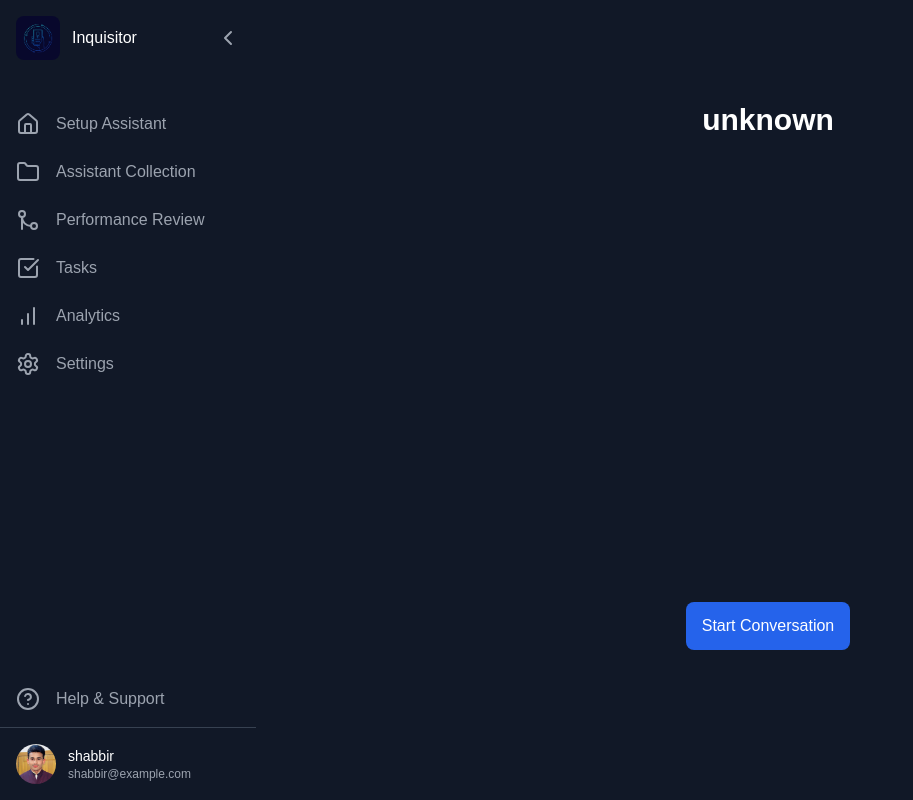
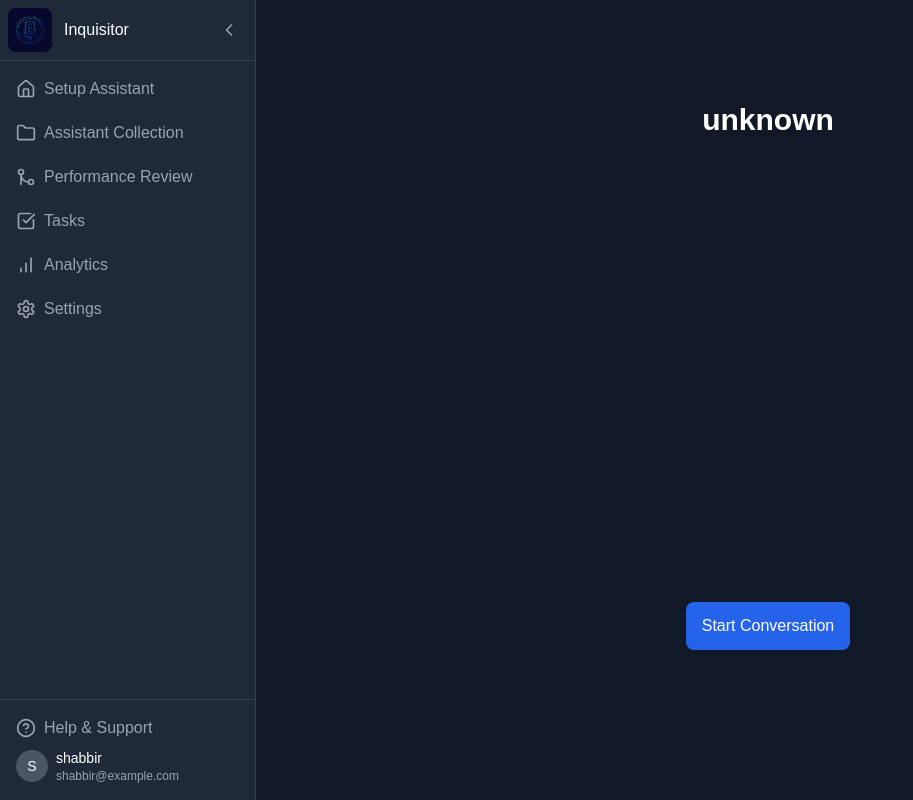
Before and after one commit to Shabbir-Anjum/Inquisitor, a Next.js app in the folder frontend/: page /assistants/1 in a window 1280 px wide. Shown: the whole page, without its empty margins (0-913 px from the left). Built offline with nearby package versions, Linux system fonts and the light colour scheme; no server answers.

Commit message:
voice error fix

```diff
--- a/frontend/app/assistants/[id]/page.jsx
+++ b/frontend/app/assistants/[id]/page.jsx
@@ -4,24 +4,29 @@ import React from 'react';
 import { useParams } from 'next/navigation';
 import AgentTalk from '@/components/Agent';
 import Sidebar from '@/components/Sidebar';
+
 const AgentTalkPage = () => {
   const { id } = useParams();
-
   const [isSidebarCollapsed, setIsSidebarCollapsed] = React.useState(false);
 
   const toggleSidebar = () => setIsSidebarCollapsed(!isSidebarCollapsed);
 
+  return (
+    <div className="flex h-screen bg-gray-900">
+      {/* Sidebar */}
+      <div
+        className={`transition-all duration-300 ease-in-out ${
+          isSidebarCollapsed ? 'w-16' : 'w-64'
+        } min-h-screen bg-gray-800 border-r border-gray-700`}
+      >
+        <Sidebar isCollapsed={isSidebarCollapsed} toggleSidebar={toggleSidebar} />
+      </div>
 
-  return (
-    <div className="flex min-h-screen bg-gray-100 dark:bg-gray-900">
-    <Sidebar
-      isCollapsed={isSidebarCollapsed}
-      toggleSidebar={toggleSidebar}
-    />
-    <div className={`flex-1 transition-all duration-300 ease-in-out ${isSidebarCollapsed ? 'ml-20' : 'ml-64'}`}>
-    <AgentTalk />
+      {/* Main Content */}
+      <div className="flex-1 overflow-auto">
+        <AgentTalk />
+      </div>
     </div>
-  </div>
   );
 };
 
--- a/frontend/app/assistants/page.jsx
+++ b/frontend/app/assistants/page.jsx
@@ -10,15 +10,21 @@ const DashboardPage = () => {
   const toggleSidebar = () => setIsSidebarCollapsed(!isSidebarCollapsed);
 
   return (
-    <div className="flex min-h-screen bg-gray-100 dark:bg-gray-900">
-      <Sidebar
-        isCollapsed={isSidebarCollapsed}
-        toggleSidebar={toggleSidebar}
-      />
-      <div className={`flex-1 transition-all duration-300 ease-in-out ${isSidebarCollapsed ? 'ml-20' : 'ml-64'}`}>
-        <Dashboard />
-      </div>
+    <div className="flex h-screen bg-gray-900">
+    {/* Sidebar */}
+    <div
+      className={`transition-all duration-300 ease-in-out ${
+        isSidebarCollapsed ? 'w-16' : 'w-64'
+      } min-h-screen bg-gray-800 border-r border-gray-700`}
+    >
+      <Sidebar isCollapsed={isSidebarCollapsed} toggleSidebar={toggleSidebar} />
     </div>
+
+    {/* Main Content */}
+    <div className="flex-1 overflow-auto">
+    <Dashboard />
+    </div>
+  </div>
   );
 };
 
--- a/frontend/components/Sidebar.jsx
+++ b/frontend/components/Sidebar.jsx
@@ -1,4 +1,3 @@
-'use client';
 import React, { useEffect, useState } from 'react';
 import Link from 'next/link';
 import { usePathname } from 'next/navigation';
@@ -6,7 +5,6 @@ import {
   HomeIcon,
   FolderIcon,
   CheckSquareIcon,
-  MessageSquareIcon,
   ChevronLeftIcon,
   ChevronRightIcon,
   BarChartIcon,
@@ -36,60 +34,83 @@ const Sidebar = ({ isCollapsed, toggleSidebar }) => {
   }, [pathname]);
 
   return (
-    <aside className={`fixed top-0 left-0 h-full z-50 transition-all duration-300 bg-gray-900 text-white ${isCollapsed ? 'w-20' : 'w-64'}`}>
-      <div className="flex flex-col h-full">
-        <div className="flex items-center justify-between p-4">
+    <div className="flex flex-col h-full dark:bg-gray-900">
+      {/* Header */}
+      <div className="p-2 flex items-center justify-between border-b border-gray-700">
+        {!isCollapsed && (
            <Link href="/" className="flex items-center">
            <div
              className="w-11 h-11 bg-blue-500 rounded-lg flex items-center justify-center text-xl font-bold mr-3 bg-cover bg-center"
              style={{ backgroundImage: 'url("/icon.jpg")' }}
            ></div>
-            {!isCollapsed && <h1 className="app-name">Inquisitor
+           {!isCollapsed && <h1 className="app-name text-white">Inquisitor
              </h1>}
          </Link>
-          <button onClick={toggleSidebar} className="text-gray-400 hover:text-white transition-colors duration-200">
-            {isCollapsed ? <ChevronRightIcon size={24} /> : <ChevronLeftIcon size={24} />}
+        )}
+
+        <button
+          onClick={toggleSidebar}
+          className="p-2 rounded-lg hover:bg-gray-700 text-gray-400 hover:text-white transition-colors"
+        >
+          {isCollapsed ? (
+            <ChevronRightIcon size={20} />
+          ) : (
+            <ChevronLeftIcon size={20} />
+          )}
         </button>
       </div>
 
-        <nav className="flex-grow mt-6">
-          {sidebarItems.map((item, index) => (
+      {/* Navigation Items */}
+      <nav className="flex-1 p-2">
+        {sidebarItems.map((item, index) => {
+          const Icon = item.icon;
+          const isActive = activeItem === item.text;
+
+          return (
             <Link
               key={index}
               href={item.href}
-              className={`flex items-center py-3 px-4 text-gray-400 hover:bg-gray-800 hover:text-white transition-all duration-200
-                ${activeItem === item.text ? 'bg-gray-800 text-white' : ''}
-                ${isCollapsed ? 'justify-center' : ''}`}
+              className={`flex items-center gap-2 p-2 rounded-lg mb-1 transition-colors ${
+                isActive
+                  ? 'bg-blue-600 text-white'
+                  : 'text-gray-400 hover:bg-gray-700 hover:text-white'
+              }`}
             >
-              <item.icon className={`h-6 w-6 ${isCollapsed ? 'mr-0' : 'mr-4'}`} />
+              <Icon size={20} />
               {!isCollapsed && <span>{item.text}</span>}
             </Link>
-          ))}
+          );
+        })}
       </nav>
 
-        <div className="p-4">
-          <Link href="/help" className="flex items-center text-gray-400 hover:text-white transition-colors duration-200">
-            <HelpCircleIcon className={`h-6 w-6 ${isCollapsed ? 'mx-auto' : 'mr-4'}`} />
-            {!isCollapsed && <span>Help & Support</span>}
+      {/* Help Section */}
+      <div className="p-4 border-t border-gray-700">
+        {!isCollapsed && (
+          <div className="mb-2">
+            <Link
+              href="/help"
+              className="flex items-center gap-2 text-gray-400 hover:text-white transition-colors"
+            >
+              <HelpCircleIcon size={20} />
+              <span>Help & Support</span>
             </Link>
           </div>
+        )}
 
-        <div className="p-4 border-t border-gray-700">
-          <div className="flex items-center">
-            <div
-              className="w-10 h-10 rounded-full bg-cover bg-center"
-              style={{ backgroundImage: 'url("/new1.jpg")' }}
-            ></div>
+        {/* User Profile */}
         {!isCollapsed && (
-              <div className="ml-3">
-                <p className="text-sm font-medium">shabbir</p>
+          <div className="flex items-center gap-2">
+            <div className="w-8 h-8 rounded-full bg-gray-600 flex items-center justify-center">
+              <span className="text-white text-sm">S</span>
+            </div>
+            <div className="flex-1">
+              <p className="text-sm text-white">shabbir</p>
               <p className="text-xs text-gray-400">shabbir@example.com</p>
+            </div>
           </div>
         )}
       </div>
     </div>
-      </div>
-    </aside>
   );
 };
 
```
Also changed, not shown: frontend/app/setup-assistant/page.jsx (+76 -67 lines). Lines whose indentation alone changed are shown as unchanged.
